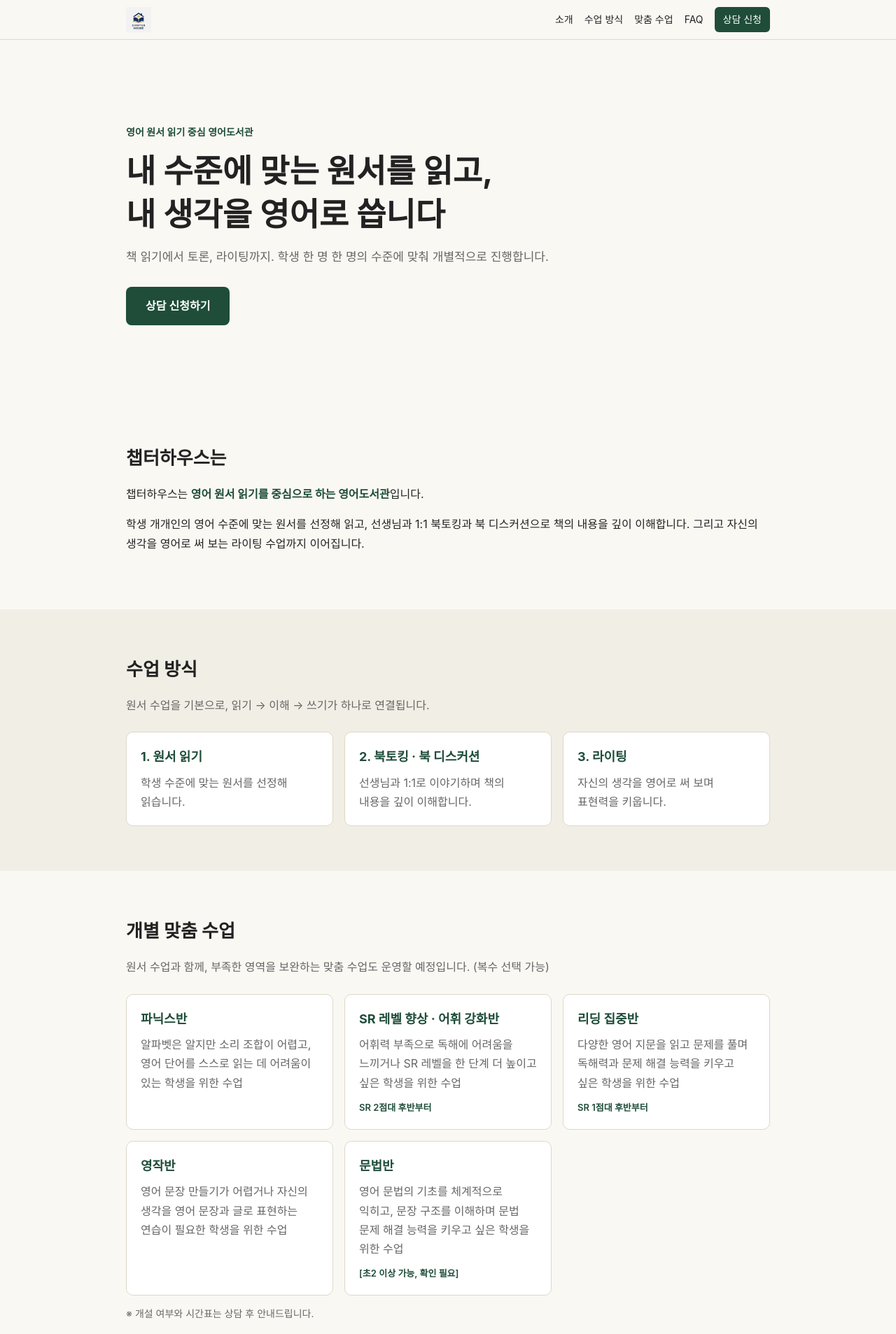
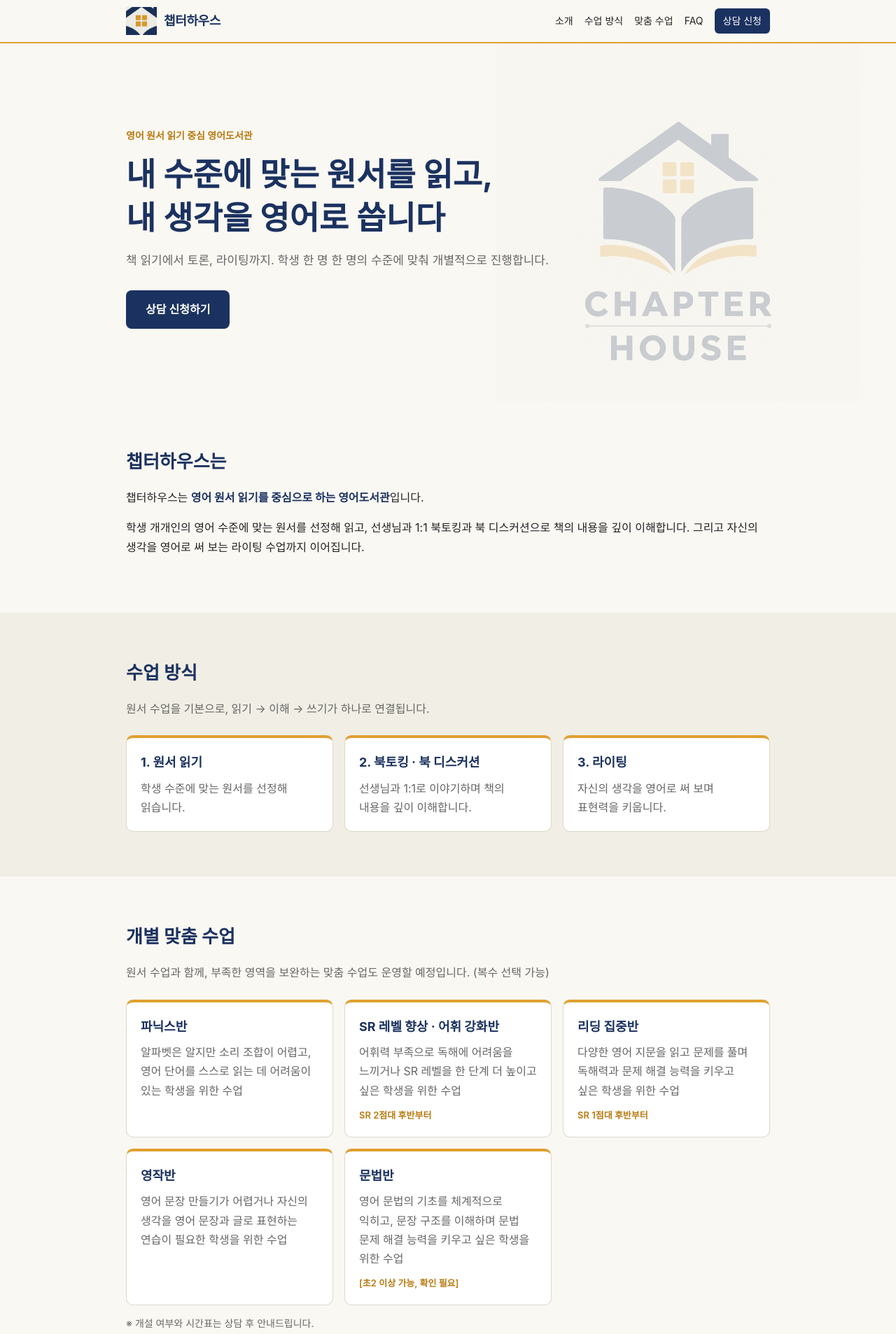
Before and after one commit to beansbiolab/chapterhouse-site, a plain HTML site: page index.html in a window 1280 px wide. Shown: the top 1907 px of the page at 70% size. Drawn offline with Linux system fonts and the light colour scheme; a web font is replaced by a local one.

Commit message:
style: 로고 색상(네이비·골드) 적용, 히어로 로고 배치

```diff
--- a/assets/css/style.css
+++ b/assets/css/style.css
@@ -1,9 +1,10 @@
-/* 기본 설정 */
+/* ===== 기본 설정 ===== */
 :root {
   --bg: #faf8f3;        /* 오프화이트 배경 */
   --bg-alt: #f1eee5;    /* 대체 배경 */
-    --green: #1f4d3a;     /* 딥그린 포인트 */
-    --green-dark: #163a2b;
+  --navy: #1B3260;      /* 로고 네이비 (주 색상) */
+  --navy-dark: #12234a;
+  --gold: #E0A030;      /* 로고 골드 (포인트) */
   --text: #222;
   --muted: #666;
   --line: #ddd8c8;
@@ -22,107 +23,115 @@
   word-break: keep-all;
 }
 
-  a { color: var(--green); }
+a { color: var(--navy); }
+
+h1, h2, h3 { color: var(--navy); }
 
 .container { width: 100%; max-width: 960px; margin: 0 auto; padding: 0 20px; }
 .narrow { max-width: 640px; }
 
-  /* 헤더 */
+/* ===== 헤더 ===== */
 .header {
   position: sticky; top: 0; z-index: 10;
   background: rgba(250, 248, 243, 0.95);
-    border-bottom: 1px solid var(--line);
+  border-bottom: 2px solid var(--gold);
 }
-  .header-inner { display: flex; justify-content: space-between; align-items: center; height: 56px; }
-  .logo { font-weight: 700; font-size: 18px; text-decoration: none; color: var(--green); }
+.header-inner { display: flex; justify-content: space-between; align-items: center; height: 60px; }
+
+.logo-link {
+  display: flex; align-items: center; gap: 10px;
+  text-decoration: none;
+}
+/* 로고 이미지에서 집+책 심볼 부분만 표시 */
+.logo-symbol {
+  display: block;
+  width: 44px; height: 40px;
+  background-image: url("../images/logo.jpg");
+  background-repeat: no-repeat;
+  background-size: 190px auto;       /* 전체 로고를 확대 */
+  background-position: -73px -52px;  /* 집+책 부분이 보이도록 위치 이동 */
+  mix-blend-mode: multiply;
+}
+.logo-text {
+  font-weight: 800; font-size: 18px; color: var(--navy);
+  letter-spacing: -0.02em;
+}
+
 .nav { display: flex; gap: 16px; align-items: center; font-size: 14px; }
 .nav a { text-decoration: none; color: var(--text); }
-  .nav-cta { color: #fff !important; background: var(--green); padding: 6px 12px; border-radius: 6px; }
+.nav a:hover { color: var(--navy); }
+.nav-cta { color: #fff !important; background: var(--navy); padding: 6px 12px; border-radius: 6px; }
+.nav-cta:hover { background: var(--gold); color: var(--navy) !important; }
 
 /* 모바일: 일반 메뉴 숨기고 상담 버튼만 */
 @media (max-width: 640px) {
   .nav a:not(.nav-cta) { display: none; }
 }
 
-  /* 히어로 */
-  .hero { padding: 80px 0 72px; }
-  .eyebrow { color: var(--green); font-weight: 600; font-size: 14px; margin: 0 0 12px; }
+/* ===== 히어로 (오른쪽에 큰 로고를 은은하게) ===== */
+.hero { position: relative; overflow: hidden; padding: 80px 0 72px; }
+.hero::after {
+  content: "";
+  position: absolute;
+  top: 50%; right: 3%;
+  width: 360px; height: 360px;
+  transform: translateY(-50%);
+  background: url("../images/logo.jpg") center / contain no-repeat;
+  opacity: 0.22;               /* 0.10~0.30 사이로 조절 */
+  mix-blend-mode: multiply;
+  pointer-events: none;
+  z-index: 0;
+}
+.hero .container { position: relative; z-index: 1; }
+.eyebrow { color: #b97a10; font-weight: 700; font-size: 14px; margin: 0 0 12px; }
 .hero h1 { font-size: 32px; line-height: 1.35; margin: 0 0 16px; }
 .lead { font-size: 17px; color: var(--muted); margin: 0 0 28px; }
 
 @media (min-width: 768px) {
   .hero { padding: 120px 0 104px; }
   .hero h1 { font-size: 46px; }
+  .hero::after { width: 520px; height: 520px; right: 4%; }
 }
 
-  /* 버튼 */
+/* 모바일: 로고를 더 옅게 */
+@media (max-width: 767px) {
+  .hero::after { width: 260px; height: 260px; right: -40px; opacity: 0.12; }
+}
+
+/* ===== 버튼 ===== */
 .btn {
   display: inline-block;
-    background: var(--green); color: #fff;
+  background: var(--navy); color: #fff;
   border: 0; border-radius: 8px;
   padding: 14px 28px; font-size: 16px; font-weight: 600;
   text-decoration: none; cursor: pointer; font-family: inherit;
+  transition: background 0.2s, color 0.2s;
 }
-  .btn:hover { background: var(--green-dark); }
+.btn:hover { background: var(--gold); color: var(--navy); }
 .btn:disabled { opacity: 0.6; cursor: not-allowed; }
 
-  /* 섹션 */
+/* ===== 섹션 ===== */
 .section { padding: 64px 0; }
 .section-alt { background: var(--bg-alt); }
 .section h2 { font-size: 26px; margin: 0 0 16px; }
+.section-sub { color: var(--muted); margin: 0 0 8px; }
+.section p strong { color: var(--navy); }
 .note { color: var(--muted); font-size: 14px; }
 
-  /* 카드 */
+/* ===== 카드 ===== */
 .cards { display: grid; gap: 16px; margin-top: 24px; }
-  .card { background: #fff; border: 1px solid var(--line); border-radius: 10px; padding: 20px; }
-  .card h3 { margin: 0 0 8px; color: var(--green); font-size: 18px; }
+.card {
+  background: #fff; border: 1px solid var(--line);
+  border-top: 4px solid var(--gold);
+  border-radius: 10px; padding: 20px;
+}
+.card h3 { margin: 0 0 8px; color: var(--navy); font-size: 18px; }
 .card p { margin: 0; color: var(--muted); }
+.card .meta { margin-top: 10px; font-size: 13px; color: #b97a10; font-weight: 600; }
 
 @media (min-width: 768px) {
   .cards { grid-template-columns: repeat(3, 1fr); }
 }
-
-  /* 폼 */
-  .form { display: grid; gap: 16px; margin-top: 24px; }
-  .form label { display: grid; gap: 6px; font-size: 15px; font-weight: 600; }
-  .form input[type="text"],
-  .form input[type="tel"],
-  .form textarea {
-    width: 100%; padding: 12px;
-    border: 1px solid var(--line); border-radius: 8px;
-    font-size: 16px; font-family: inherit; background: #fff;
-  }
-  .form input:focus, .form textarea:focus { outline: 2px solid var(--green); border-color: var(--green); }
-  .form .check { display: flex; gap: 8px; align-items: flex-start; font-weight: 400; font-size: 14px; }
-  .form .check input { margin-top: 5px; }
-  .form-message { margin: 0; font-size: 15px; min-height: 24px; }
-  .form-message.ok { color: var(--green); }
-  .form-message.error { color: #b3261e; }
-
-  /* 스팸 함정 칸 숨기기 */
-  .hp { position: absolute; left: -9999px; width: 1px; height: 1px; overflow: hidden; }
-
-  /* FAQ */
-  details { background: #fff; border: 1px solid var(--line); border-radius: 8px; padding: 14px 16px; margin-top: 10px; }
-  summary { cursor: pointer; font-weight: 600; }
-  details p { margin: 10px 0 0; color: var(--muted); }
-
-  /* 푸터 */
-  .footer { padding: 40px 0; font-size: 14px; color: var(--muted); border-top: 1px solid var(--line); }
-  .footer p { margin: 4px 0; }
-
-  /* ===== 추가: 로고, 폼 확장, 카드 ===== */
-
-/* 로고 이미지 */
-.logo-link { display: flex; align-items: center; }
-.logo-img { height: 36px; width: auto; display: block; }
-
-/* 섹션 부제목 */
-.section-sub { color: var(--muted); margin: 0 0 8px; }
-.section p strong { color: var(--green); }
-
-/* 카드 안 보조 문구 */
-.card .meta { margin-top: 10px; font-size: 13px; color: var(--green); font-weight: 600; }
 
 /* 맞춤 수업 카드: 모바일 1열, 태블릿 2열, PC 3열 */
 @media (min-width: 640px) {
@@ -132,18 +141,45 @@
   .cards-5 { grid-template-columns: repeat(3, 1fr); }
 }
 
-/* 폼: 드롭다운, 체크박스 그룹 */
+/* ===== 폼 ===== */
+.form { display: grid; gap: 16px; margin-top: 24px; }
+.form label { display: grid; gap: 6px; font-size: 15px; font-weight: 600; color: var(--navy); }
+.form input[type="text"],
+.form input[type="tel"],
+.form textarea,
 .form select {
   width: 100%; padding: 12px;
   border: 1px solid var(--line); border-radius: 8px;
   font-size: 16px; font-family: inherit; background: #fff;
 }
-.form select:focus { outline: 2px solid var(--green); border-color: var(--green); }
+.form input:focus,
+.form textarea:focus,
+.form select:focus { outline: 2px solid var(--gold); border-color: var(--gold); }
+
+.form .check { display: flex; gap: 8px; align-items: flex-start; font-weight: 400; font-size: 14px; color: var(--text); }
+.form .check input { margin-top: 5px; accent-color: var(--navy); }
 
 .field-group {
   border: 1px solid var(--line); border-radius: 8px;
   padding: 14px 16px; margin: 0; background: #fff;
   display: grid; gap: 10px;
 }
-.field-group legend { font-size: 15px; font-weight: 600; padding: 0 6px; }
+.field-group legend { font-size: 15px; font-weight: 600; padding: 0 6px; color: var(--navy); }
 .field-group .check { font-weight: 400; }
+
+.form-message { margin: 0; font-size: 15px; min-height: 24px; }
+.form-message.ok { color: #2e7d32; }
+.form-message.error { color: #b3261e; }
+
+/* 스팸 함정 칸 숨기기 */
+.hp { position: absolute; left: -9999px; width: 1px; height: 1px; overflow: hidden; }
+
+/* ===== FAQ ===== */
+details { background: #fff; border: 1px solid var(--line); border-radius: 8px; padding: 14px 16px; margin-top: 10px; }
+summary { cursor: pointer; font-weight: 600; color: var(--navy); }
+details p { margin: 10px 0 0; color: var(--muted); }
+
+/* ===== 푸터 ===== */
+.footer { padding: 40px 0; font-size: 14px; color: #dfe5f1; background: var(--navy); }
+.footer p { margin: 4px 0; }
+.footer a { color: var(--gold); }
--- a/index.html
+++ b/index.html
@@ -14,7 +14,8 @@
   <header class="header">
     <div class="container header-inner">
       <a href="#top" class="logo-link" aria-label="챕터하우스 홈">
-        <img src="assets/images/logo.jpg" alt="챕터하우스" class="logo-img">
+        <span class="logo-symbol" role="img" aria-label="챕터하우스 로고"></span>
+        <span class="logo-text">챕터하우스</span>
       </a>
       <nav class="nav">
         <a href="#about">소개</a>
```
Lines whose indentation alone changed are shown as unchanged.
